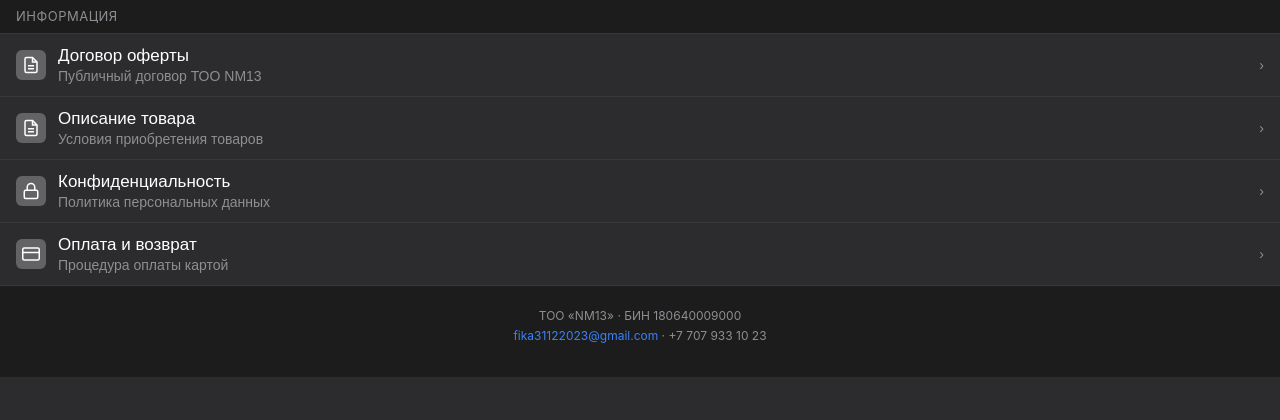
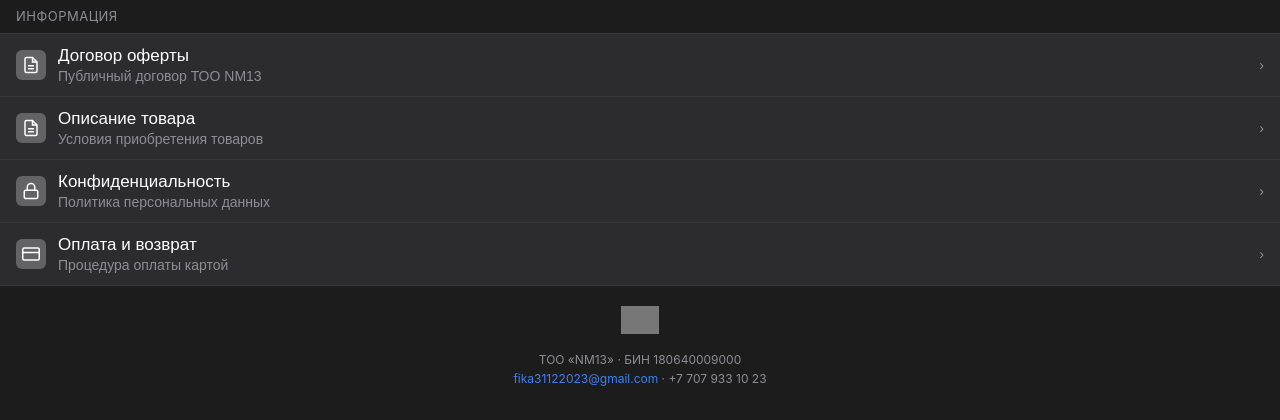
Before and after one commit to goldkazyna/fikaapp, a FastAPI app: page / in a window 1280 px wide. Shown: the part 567-987 px from the top of the page. Before the commit the page ends 944 px from the top, so only its background shows below. Run offline with FastAPI, Linux system fonts and the light colour scheme; some libraries are stand-ins or nearby versions; grey boxes are pictures that could not be loaded.

Commit message:
add payment icons to main page footer
Co-Authored-By: Claude Opus 4.6 <noreply@anthropic.com>

```diff
--- a/templates/index.html
+++ b/templates/index.html
@@ -149,6 +149,9 @@
         </div>
 
         <div class="footer-info">
+            <div style="margin-bottom:10px">
+                <img src="/static/img/payments.svg" alt="Visa и MasterCard" style="height:28px;opacity:0.7">
+            </div>
             ТОО &laquo;NM13&raquo; &middot; БИН 180640009000<br>
             <a href="mailto:fika31122023@gmail.com">fika31122023@gmail.com</a> &middot; +7 707 933 10 23
         </div>
```
